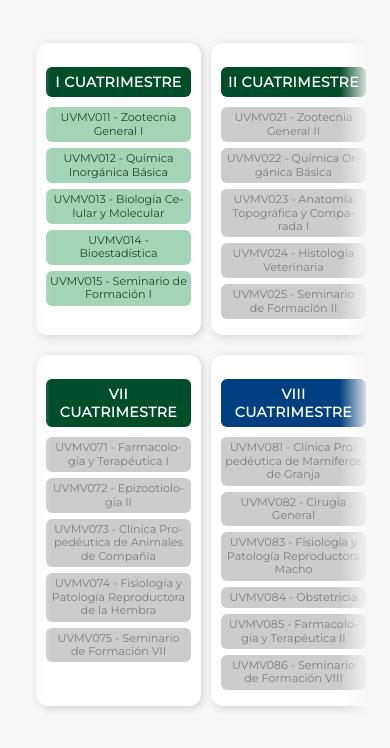
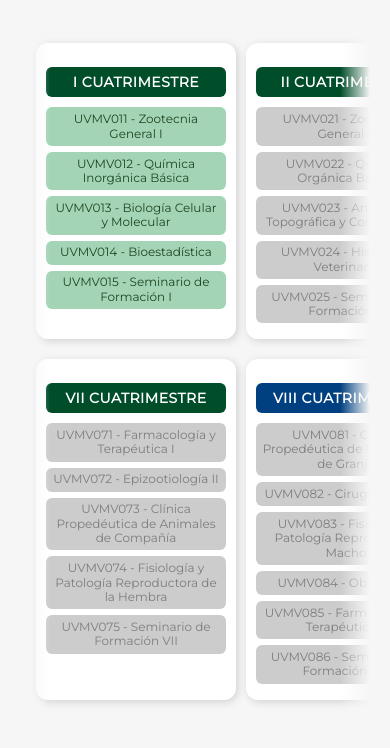
Before and after one commit to Guissar/plan-de-estudios-esfa, a plain HTML site: page index.html in a window 390 px wide. Shown: the part 60-808 px from the top of the page. Drawn offline with Linux system fonts and the light colour scheme.

Commit message:
Update style.css

```diff
--- a/style.css
+++ b/style.css
@@ -15,31 +15,28 @@ h1 {
 #contenedor-scroll {
   display: flex;
   flex-direction: column;
-  overflow-x: auto;
-  overflow-y: hidden;
-  max-width: 100vw;
   padding: 1rem;
   position: relative;
+  max-width: 100%;
 }
 
+/* 🧍 Desktop: usa grid para mostrar todo sin scroll */
 #fila-superior,
 #fila-inferior {
-  display: flex;
-  gap: 10px;
+  display: grid;
+  grid-template-columns: repeat(6, 1fr);
+  gap: 20px;
   margin-bottom: 20px;
-  flex-shrink: 0;
 }
 
 .cuatrimestre {
   background-color: #ffffff;
   border-radius: 12px;
   padding: 10px;
-  width: 165px;
+  width: 100%;
   box-shadow: 2px 2px 8px rgba(0, 0, 0, 0.15);
   display: flex;
   flex-direction: column;
-  flex-shrink: 0;
-  box-sizing: border-box;
 }
 
 .cuatrimestre h3 {
@@ -60,10 +57,10 @@ h1 {
 }
 
 .curso {
-  font-size: 0.8rem;
+  font-size: 0.85rem;
   background-color: #e0e0e0;
   margin-bottom: 6px;
-  padding: 0.3rem 0.2rem;
+  padding: 0.4rem;
   border-radius: 6px;
   text-align: center;
   font-weight: 500;
@@ -73,9 +70,6 @@ h1 {
   word-wrap: break-word;
   word-break: break-word;
   white-space: normal;
-  overflow-wrap: break-word;
-  hyphens: auto;
-  box-sizing: border-box;
   transition: transform 0.2s, background-color 0.2s;
 }
 
@@ -109,28 +103,38 @@ h1 {
   cursor: pointer;
 }
 
-/* 📱 Responsive para pantallas pequeñas */
+/* 📱 Responsive: en móvil usamos scroll horizontal */
 @media (max-width: 768px) {
+  #contenedor-scroll {
+    overflow-x: auto;
+    overflow-y: hidden;
+    white-space: nowrap;
+  }
+
+  #fila-superior,
+  #fila-inferior {
+    display: flex;
+    flex-wrap: nowrap;
+    gap: 10px;
+    flex-shrink: 0;
+  }
+
   .cuatrimestre {
     min-width: 160px;
     max-width: 180px;
+    flex-shrink: 0;
   }
 
   .curso {
-    font-size: 0.7rem;
-    padding: 0.25rem;
+    font-size: 0.75rem;
+    padding: 0.3rem;
   }
 
   h1 {
     font-size: 20px;
   }
 
-  .curso:hover {
-    transform: none; /* evitar que se "rompa" en móviles */
-  }
-}
-
-/* ✨ Sombras para indicar scroll */
+  /* ✨ Sombras para scroll en móvil */
   #contenedor-scroll::before,
   #contenedor-scroll::after {
     content: "";
@@ -151,3 +155,4 @@ h1 {
     right: 0;
     background: linear-gradient(to left, rgba(246, 246, 246, 1), rgba(246, 246, 246, 0));
   }
+}
```
Lines whose indentation alone changed are shown as unchanged.
